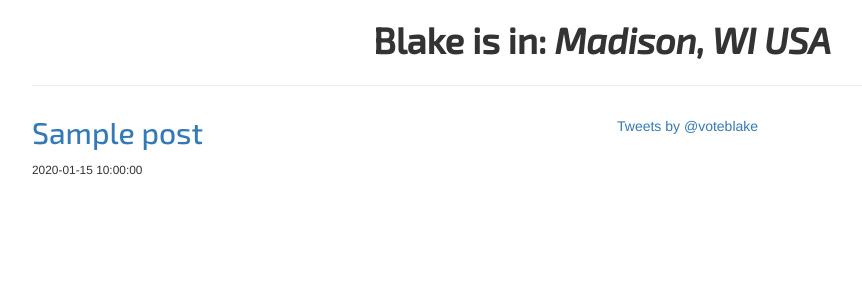
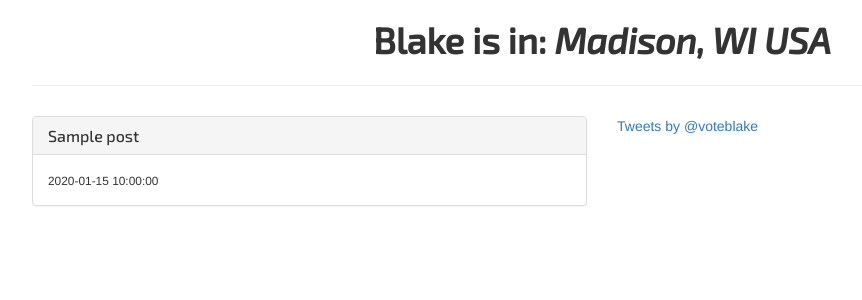
Before and after one commit to voteblake/wib, a Python web app: template app/templates/blog/posts.html in a window 1280 px wide. Shown: the top 300 px of the page, without its empty margins (38-900 px from the left). Run offline with Jinja, Linux system fonts and the light colour scheme; the template is opened without the code that fills it: most values are stand-ins (such as "Sample title", 1, 10 or a date in 2020); some libraries are stand-ins or nearby versions.

Commit message:
put posts in panels

```diff
--- a/app/templates/blog/posts.html
+++ b/app/templates/blog/posts.html
@@ -8,11 +8,15 @@
     <div class="row">
         <div class="col-sm-6">
             {% for post in posts %}
-                <div>
-                    <h2><a href="{{ post.path }}">
-                        {{ post.title }}
-                    </a></h2>
-                    <small>{{ post.date }}</small>
+                <div class="panel panel-default">
+                    <div class="panel-heading">
+                        <h2 class="panel-title"><a href="{{ post.path }}">
+                            {{ post.title }}
+                        </a></h2>
+                    </div>
+                    <div class="panel-body">
+                        <small>{{ post.date }}</small>
+                    </div>
                 </div>
             {% endfor %}
         </div>
```
